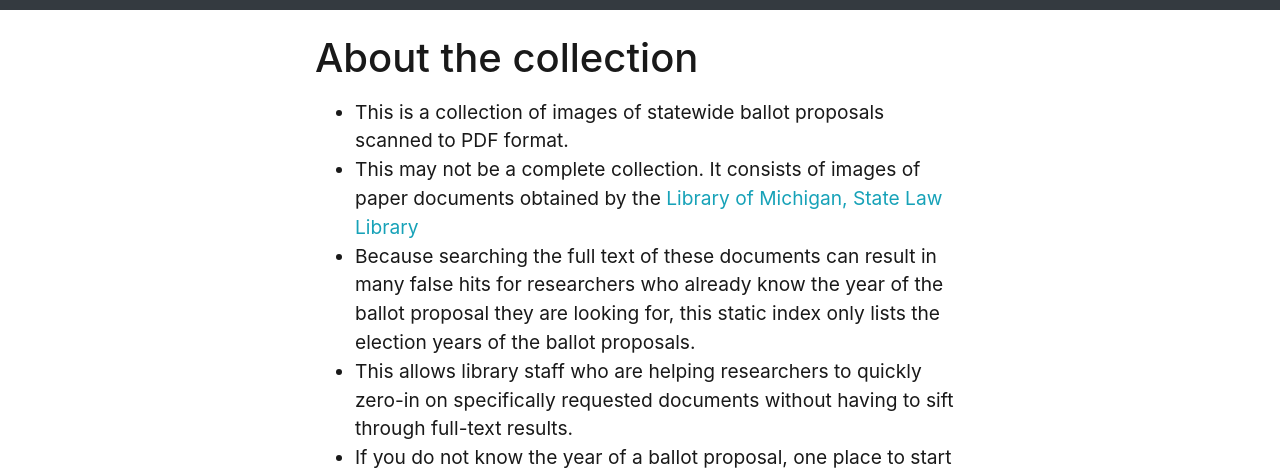
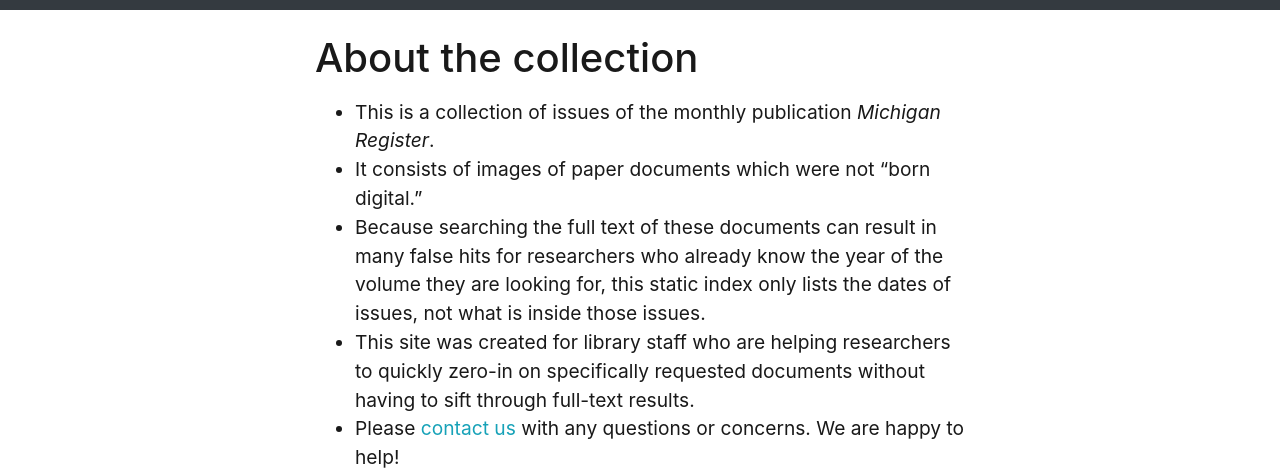
Before and after one commit to Temoshee/michiganregister, a Jekyll site: the page built from pages/about.md, in a window 1280 px wide. Shown: the part 237-713 px from the top of the page. Built offline with Jekyll 4.4.1, drawn with Linux system fonts in a browser that asks for light colours; some of the changed text lies outside the part shown.

Commit message:
edit about page

```diff
--- a/_layouts/home-infographic.html
+++ b/_layouts/home-infographic.html
@@ -15,7 +15,8 @@
   </div>
   <div class="col-md-6">
 
-{% include feature/card.html header='This site does not find text!' text='This is a list of volumes. This static index does not look for words in the text of any documents.
+{% include feature/card.html header='This website is a list, not a search engine' text='This is a list of volumes. This static index does not look for words inside the
+ text of any documents.
 It was created for quick lookups by library staff assisting researchers who already know which issue they seek.
 Click on the <a href="https://Temoshee.github.io/michiganregister/timeline.html">Timeline</a> link in the navigation bar above to quickly identify
 an issue by year.'%}
--- a/pages/about.md
+++ b/pages/about.md
@@ -10,9 +10,8 @@
 
 # About the collection
 
-+ This is a collection of images of statewide ballot proposals scanned to PDF format.
-+ This may not be a complete collection. It consists of images of paper documents obtained by the <a href="https://www.michigan.gov/lawlibrary" target="_blank" rel="noopener noreferrer">Library of Michigan, State Law Library</a>
-+ Because searching the full text of these documents can result in many false hits for researchers who already know the year of the ballot proposal they are looking for, this static index only lists the election years of the ballot proposals.
-+ This allows library staff who are helping researchers to quickly zero-in on specifically requested documents without having to sift through full-text results.
-+ If you do not know the year of a ballot proposal, one place to start is <a href="https://www.michigan.gov/documents/sos/Initia_Ref_Under_Consti_12-08_339399_7.pdf" target="_blank" rel="noopener noreferrer">this Michigan Bureau of Elections online document (which also shows results).</a>
++ This is a collection of issues of the monthly publication *Michigan Register*.
++ It consists of images of paper documents which were not "born digital."
++ Because searching the full text of these documents can result in many false hits for researchers who already know the year of the volume they are looking for, this static index only lists the dates of issues, not what is inside those issues.
++ This site was created for library staff who are helping researchers to quickly zero-in on specifically requested documents without having to sift through full-text results.
 + Please <a href="https://www.michigan.gov/libraryofmichigan/0,9327,7-381-88848-123290--,00.html" target="_blank" rel="noopener noreferrer">contact us</a> with any questions or concerns. We are happy to help!
```
